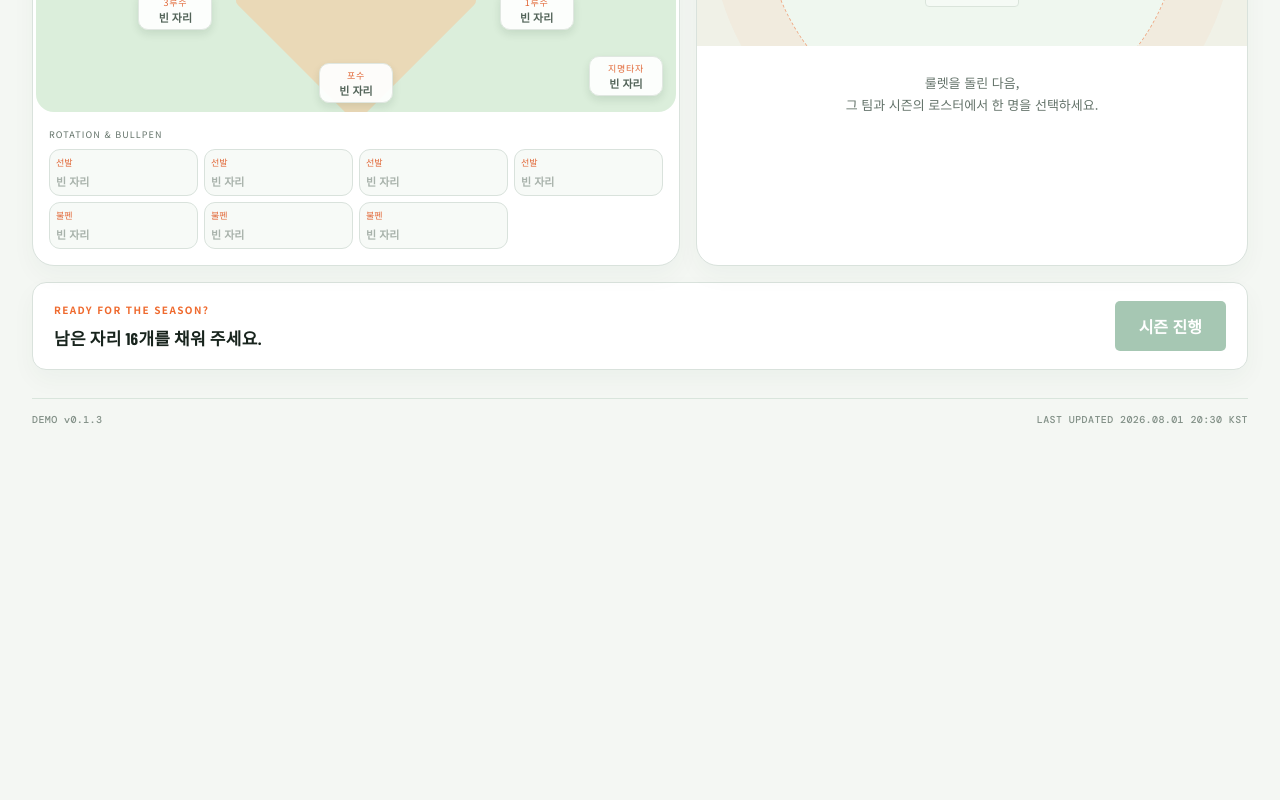
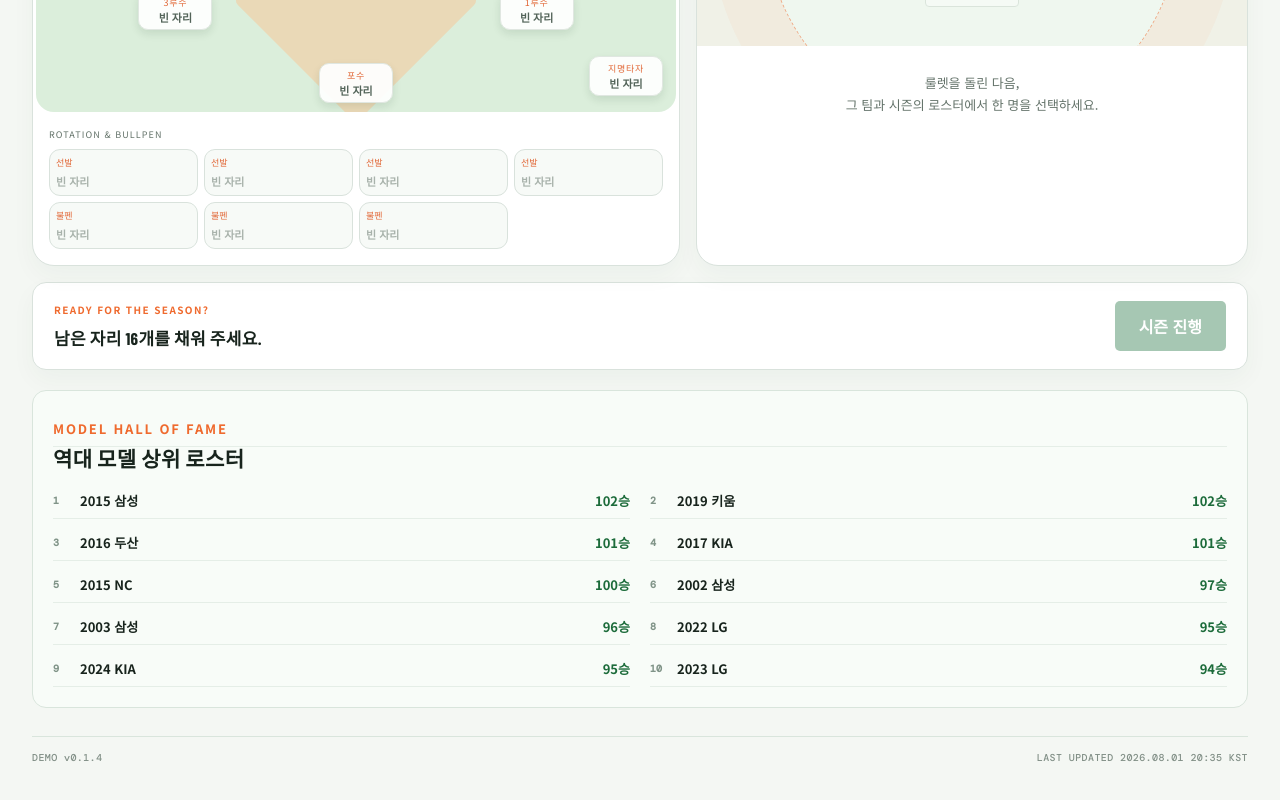
Before and after one commit to MyungHyojong/kbo-144-0, a Next.js app: page / in a window 1280 px wide. Shown: the part 650-1450 px from the top of the page. Before the commit the page ends 1138 px from the top, so only its background shows below. Built offline with nearby package versions, Linux system fonts and the light colour scheme; a web font is replaced by a local one.

Commit message:
feat: add historical model leaderboard

```diff
--- a/app/overrides.css
+++ b/app/overrides.css
@@ -26,5 +26,6 @@
 .player b{font-size:18px;letter-spacing:-.045em;white-space:nowrap;overflow:visible;text-overflow:clip}
 .reroll{padding:10px 16px!important;font-size:10px!important;font-weight:700!important}.lineup-wins{margin:5px 0 0;color:#55705d;font:600 10px/1 'DM Mono',monospace}.lineup-wins b{margin-left:4px;color:#1c6b3a;font-size:18px}.result strong{font-size:clamp(58px,8vw,104px)!important;font-weight:600!important}
 .site-version{display:flex;justify-content:space-between;gap:16px;margin:28px 0 6px;padding-top:14px;border-top:1px solid #d9e5dc;color:#829087;font:500 10px/1.4 'DM Mono',monospace;letter-spacing:.04em}
+.model-leaderboard{margin-top:20px;padding:20px;border:1px solid #d9e5dc;border-radius:14px;background:#f8fcf8}.model-leaderboard h2{margin:3px 0 14px;font-size:21px}.model-leaderboard>div{display:grid;grid-template-columns:repeat(2,minmax(0,1fr));gap:6px 20px}.model-leaderboard p{display:flex;align-items:center;gap:9px;margin:0;padding:8px 0;border-bottom:1px solid #e5eee7;font-size:13px}.model-leaderboard p span{width:18px;color:#809488;font:600 10px 'DM Mono',monospace}.model-leaderboard p b{flex:1}.model-leaderboard p strong{color:#1c6b3a;font-size:13px}@media(max-width:800px){.model-leaderboard>div{grid-template-columns:1fr}}
 @media(min-width:801px) and (max-width:1180px){.player .position-secondary{display:block}.player .position-separator{display:inline}}
 @media(max-width:800px){.site-version{font-size:8px;gap:8px}}
--- a/app/page.tsx
+++ b/app/page.tsx
@@ -8,8 +8,12 @@
 const outfieldSlots: Slot[] = ['LF', 'CF', 'RF'];
 const starterSlots: Slot[] = ['SP1', 'SP2', 'SP3', 'SP4'];
 const bullpenSlots: Slot[] = ['RP1', 'RP2', 'RP3'];
-const SITE_VERSION = 'DEMO v0.1.3';
-const LAST_UPDATED = '2026.08.01 20:30 KST';
+const SITE_VERSION = 'DEMO v0.1.4';
+const LAST_UPDATED = '2026.08.01 20:35 KST';
+const MODEL_LEADERBOARD = [
+  ['2015 삼성', 102], ['2019 키움', 102], ['2016 두산', 101], ['2017 KIA', 101], ['2015 NC', 100],
+  ['2002 삼성', 97], ['2003 삼성', 96], ['2022 LG', 95], ['2024 KIA', 95], ['2023 LG', 94],
+];
 
 const slotLabels: Record<Slot, string> = {
   C: '포수', '1B': '1루수', '2B': '2루수', SS: '유격수', '3B': '3루수',
@@ -150,6 +154,7 @@
     </section>
     <section className="season-action"><div><p className="kicker">READY FOR THE SEASON?</p><b>{complete ? '라인업 완성. 이제 144경기를 시작할 수 있습니다.' : `남은 자리 ${16 - selected.length}개를 채워 주세요.`}</b></div><button disabled={!complete || loading} onClick={simulate}>{loading ? 'SIMULATING...' : '시즌 진행'}</button></section>
     {result && <section className="result"><div className="record"><p className="kicker">PROJECTED KBO SEASON</p><strong>{result.wins}-{result.losses}</strong><p>이 로스터가 144경기를 치렀을 때의 예상 성적입니다.</p><button className="restart-game" onClick={() => restart()}>다시 게임하기</button></div><div className="analysis"><div><p className="kicker">TEAM DNA</p><b className="chance">{result.chance}%</b><span>144-0 달성 확률</span>{result.summary.map((item) => <p className="summary" key={item}>{item}</p>)}</div><div className="score-list">{Object.entries(result.traits).map(([label, score]) => <div className="score-card" key={label}><span>{label}</span><b>{score}</b><small>/ 100점</small></div>)}</div></div></section>}
+    <section className="model-leaderboard"><p className="kicker">MODEL HALL OF FAME</p><h2>역대 모델 상위 로스터</h2><div>{MODEL_LEADERBOARD.map(([team, wins], index) => <p key={team}><span>{index + 1}</span><b>{team}</b><strong>{wins}승</strong></p>)}</div></section>
     <footer className="site-version"><span>{SITE_VERSION}</span><span>LAST UPDATED {LAST_UPDATED}</span></footer>
   </main>;
 }
```
